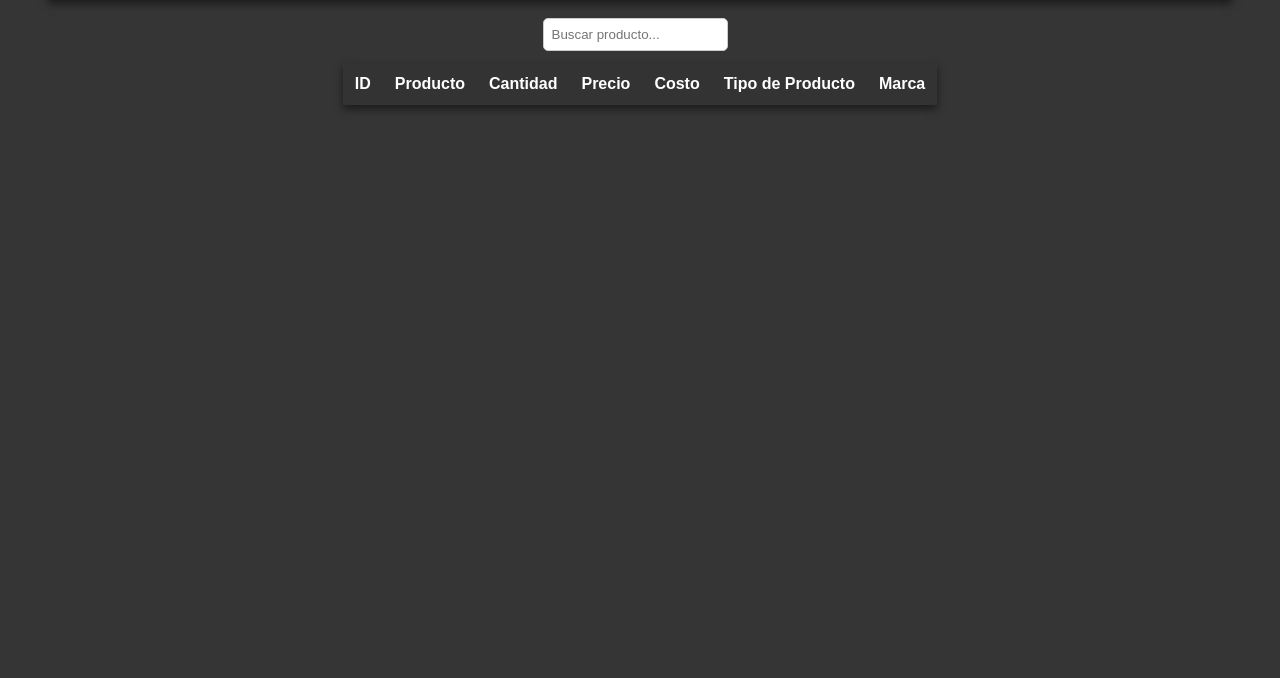
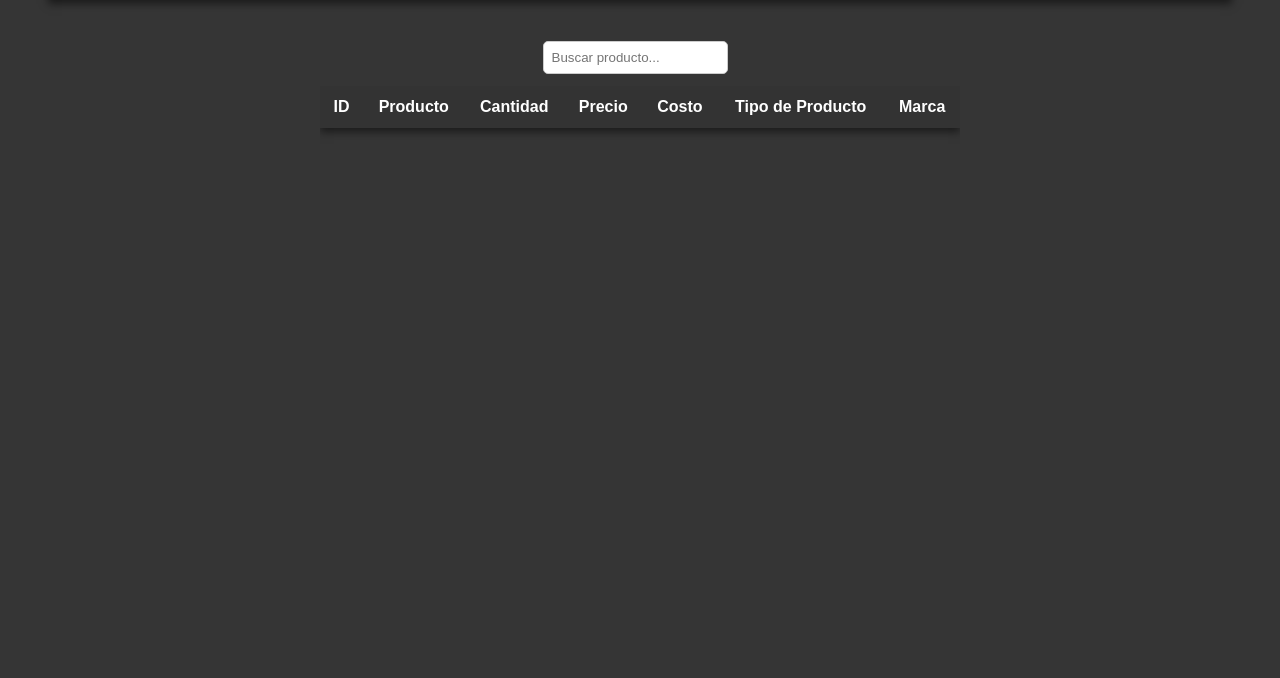
Before and after one commit to adrianescalona228/interfaz-web, a Flask app: page /ver_inventario/ver_inventario in a window 1280 px wide. Shown: the part 61-739 px from the top of the page. Run offline with Flask 3, Linux system fonts and the light colour scheme; data that the repository does not hold is empty; some libraries are stand-ins or nearby versions.

Commit message:
Arreglado el buscador en ver inventario. ya se puede hacer scroll sin problemas

```diff
--- a/static/css/sections/inventario/ver_inventario.css
+++ b/static/css/sections/inventario/ver_inventario.css
@@ -7,10 +7,13 @@
     z-index: 1000; /* Asegúrate de que esté por encima de otros elementos */
 }
 .table-container {
-    flex: 1;
+    overflow-y: auto; /* Habilita el desplazamiento vertical */
+    height: calc(80vh - 70px); /* Altura del contenedor ajustada */
 }
 .tabla-inventario {
-    display: block;
+    width: 100%; /* Asegúrate de que la tabla ocupe todo el ancho del contenedor */
+    border-collapse: collapse; /* Para evitar espacios entre celdas */
+    min-width: 80vh; /* Ancho mínimo para la tabla */
 }
 /* Media queries para pantallas pequeñas */
 @media (max-width: 480px){
```
Also changed, not shown: 1 other file.
